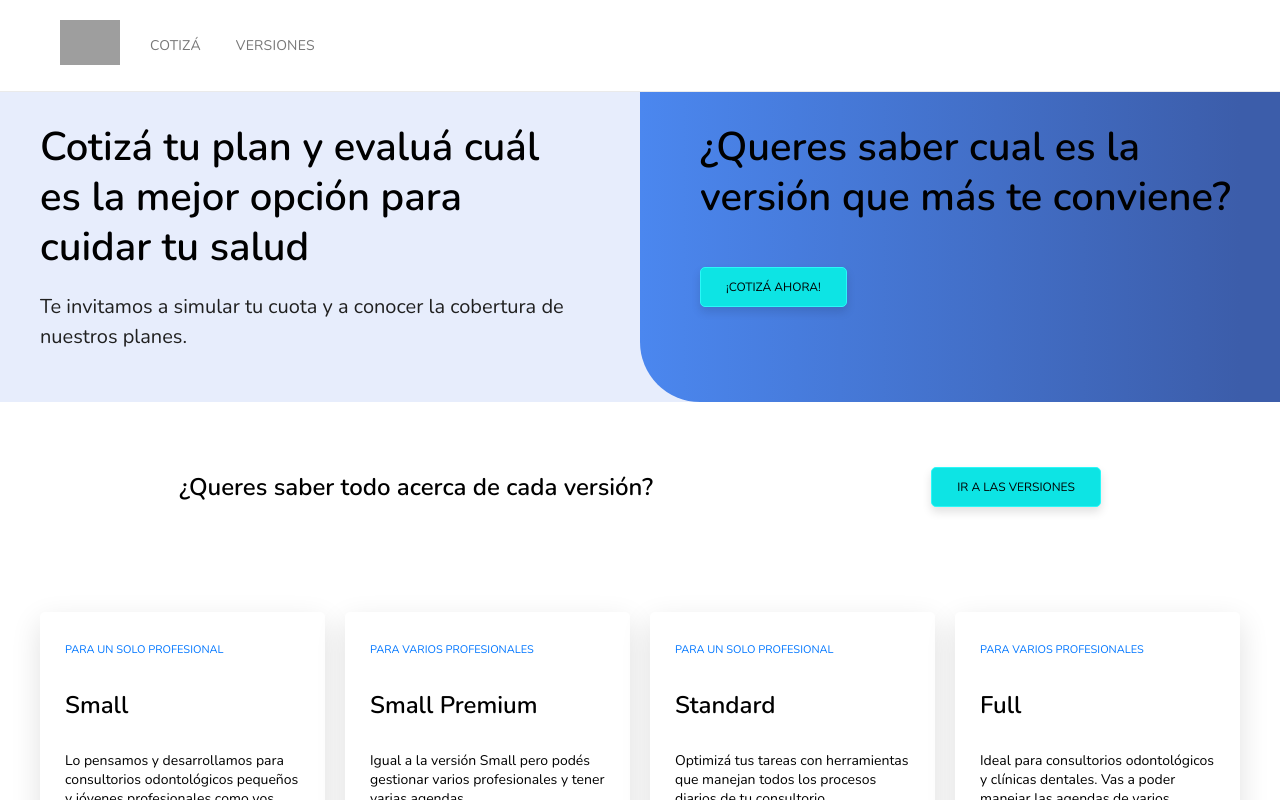
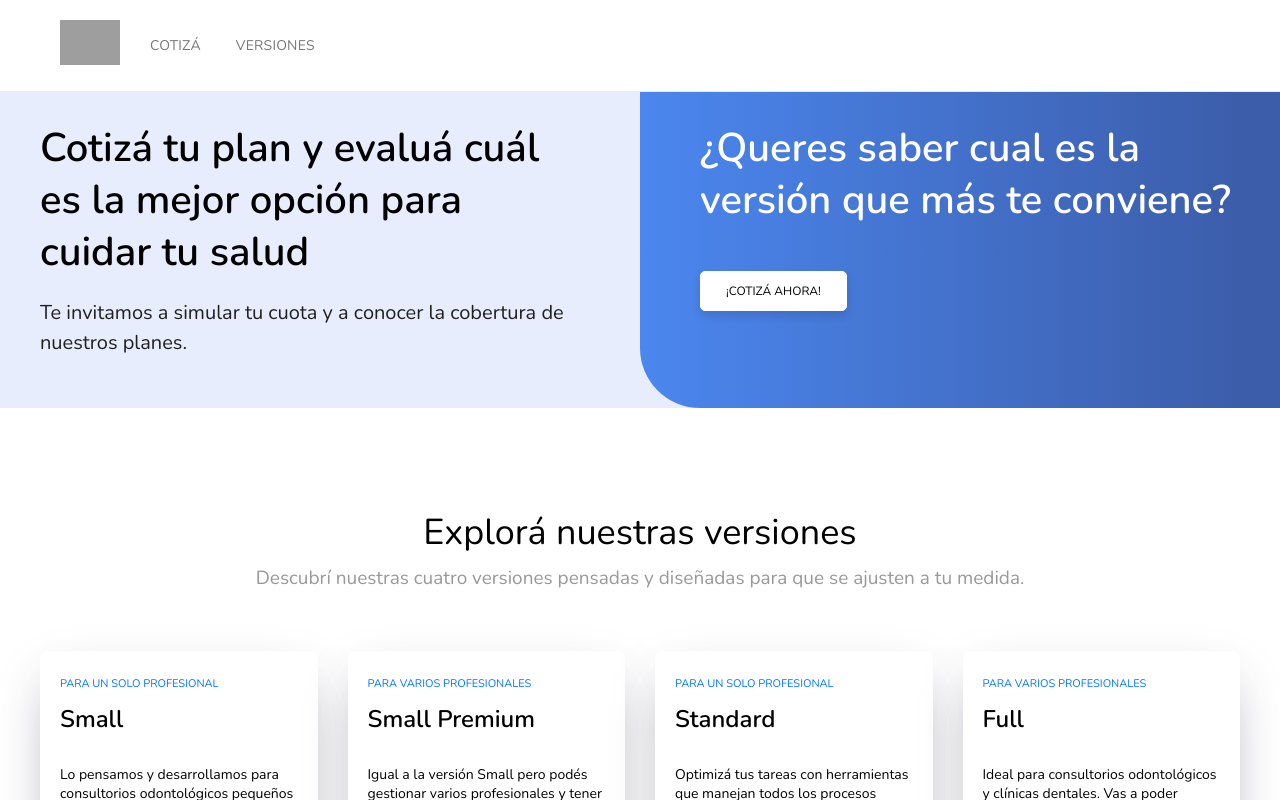
Before and after one commit to juanpernu/bilog-payments, a Next.js app: page / in a window 1280 px wide. Shown: the top 800 px of the page. Built offline with nearby package versions, Linux system fonts and the light colour scheme; grey boxes are pictures that could not be loaded.

Commit message:
refactor: cr changes and merge conflicts

```diff
--- a/components/BannerCta/index.js
+++ b/components/BannerCta/index.js
@@ -1,5 +1,5 @@
 import { useRouter } from "next/router";
-import Button from '../Buttons/Button';
+import { Button } from "../Buttons";
 
 const BannerCta = ({ title, buttonMod, buttonText, url }) => {
   const router = useRouter();
@@ -21,7 +21,7 @@ const BannerCta = ({ title, buttonMod, buttonText, url }) => {
         </div>
       </div>
     </div>
-  )
-}
+  );
+};
 
 export default BannerCta;
--- a/components/Billing/index.js
+++ b/components/Billing/index.js
@@ -1,5 +1,5 @@
 import { formatVersion, splitAddons } from "../../utils";
-import Button from "../Button";
+import { Button } from "../Buttons";
 import Icon from "../Icon";
 
 const Billing = ({ billing, selectedAddons }) => {
--- a/components/Buttons/Button/index.js
+++ b/components/Buttons/Button/index.js
@@ -1,5 +1,5 @@
 const Button = ({
-  modifier,
+  modifier = "primary",
   className,
   fullWidth,
   onClick,
--- a/components/Buttons/Button/index.scss
+++ b/components/Buttons/Button/index.scss
@@ -49,7 +49,7 @@ button {
     border: 1px solid rgb(0, 122, 255);
   }
 
-  &.seconday {
+  &.secondary {
     color: rgb(0, 0, 0);
     border: 1px solid rgb(255, 255, 255);
     background: rgb(255, 255, 255);
--- /dev/null
+++ b/components/Buttons/index.js
@@ -0,0 +1,3 @@
+import Button from "./Button";
+
+export { Button };
--- a/components/Card/index.scss
+++ b/components/Card/index.scss
@@ -1,7 +1,6 @@
 .product-card {
   text-align: center;
   padding: 25px;
-  margin: 60px 0;
   box-sizing: border-box;
   background: rgb(255, 255, 255);
   box-shadow: rgba(0, 0, 0, 0.12) 0px 10px 30px;
--- a/components/CoverSplit/index.js
+++ b/components/CoverSplit/index.js
@@ -12,15 +12,22 @@ const CoverSplit = ({ url }) => {
   };
 
   return (
-    <div className="cover-split--wrapper">
-      <div className="cover-split--container">
-        <div className="left-content">
-          <h2 className="left-title">Cotizá tu plan y evaluá cuál es la mejor opción para cuidar tu salud</h2>
-          <p className="left-copy">Te invitamos a simular tu cuota y a conocer la cobertura de nuestros planes.</p>
+    <div className="cover-split">
+      <div className="cover-split-container">
+        <div className="content left">
+          <h2 className="title">
+            Cotizá tu plan y evaluá cuál es la mejor opción para cuidar tu salud
+          </h2>
+          <p className="copy">
+            Te invitamos a simular tu cuota y a conocer la cobertura de nuestros
+            planes.
+          </p>
         </div>
-        <div className="right-content">
-          <h2 className="right-title">¿Queres saber cual es la versión que más te conviene?</h2>
-          <Button modifier="terciary" onClick={() => handleOnClick()}>
+        <div className="content right">
+          <h2 className="title">
+            ¿Queres saber cual es la versión que más te conviene?
+          </h2>
+          <Button modifier="secondary" onClick={() => handleOnClick()}>
             ¡Cotizá ahora!
           </Button>
         </div>
--- a/components/CoverSplit/index.scss
+++ b/components/CoverSplit/index.scss
@@ -1,56 +1,36 @@
 @import "../../styles/variables";
 
 .cover-split {
-  &--wrapper {
   width: 100%;
-    background: rgb(231,237,252);
-    background: linear-gradient(90deg, rgba(231,237,252,1) 58%, rgba(60,93,170,1) 58%, rgba(60,93,170,1) 100%);
-
+  background: rgb(231, 237, 252);
+  background: linear-gradient(
+    90deg,
+    rgba(231, 237, 252, 1) 58%,
+    rgba(60, 93, 170, 1) 58%,
+    rgba(60, 93, 170, 1) 100%
+  );
   // MOBILE
   @media (min-width: 320px) and (max-width: 767px) {
     width: 100%;
     background: $bilog-white;
   }
-  }
 
-  &--container {
-    // DESKTOP
-    @media only screen and (min-width: 1366px) {
+  &-container {
     display: grid;
     grid-template-columns: 1fr 1fr;
     min-height: 250px;
     max-width: 1200px;
     margin: 0 auto;
-    }
-
-    // IPAD PRO
-    @media (min-width: 1024px) and (max-width: 1366px) {
-      display: grid;
-      grid-template-columns: 1fr 1fr;
-      min-height: 250px;
-      max-width: 1200px;
-      margin: 0 auto;
-    }
-
-    // TABLET
-    @media (min-width: 768px) and (max-width: 1023px) {
-      display: grid;
-      grid-template-columns: 1fr 1fr;
-      min-height: 250px;
-      max-width: 1200px;
-      margin: 0 auto;
-    }
 
     // MOBILE
     @media (min-width: 320px) and (max-width: 767px) {
-      display: grid;
-      min-height: 250px;
-      max-width: 1200px;
-      margin: 0 auto;
+      grid-template-columns: 1fr;
     }
 
-    .left-content {
+    .content {
       height: 100%;
+
+      &.left {
         background: $bilog-gray-blue-light;
         padding: 30px 60px 30px 0;
 
@@ -58,43 +38,27 @@
         @media (min-width: 320px) and (max-width: 767px) {
           padding: 20px 40px;
         }
-
-      .left-title {
-        color: $bilog-black;
-        font-size: $font-size-40;
-        line-height: 1.25;
-        font-weight: $fw-bold;
-        text-align: left;
       }
 
-      .left-copy {
-        color: $bilog-gray-dark;
-        font-size: $font-size-20;
-        line-height: 1.5;
-        font-weight: $fw-light;
-        text-align: left;
-      }
-    }
-
-    .right-content {
-      height: 100%;
-      background: rgb(75,135,239);
-      background: linear-gradient(90deg, rgba(75,135,239,1) 0%, rgba(60,93,170,1) 100%);
+      &.right {
+        background: rgb(75, 135, 239);
+        background: linear-gradient(
+          90deg,
+          rgba(75, 135, 239, 1) 0%,
+          rgba(60, 93, 170, 1) 100%
+        );
         border-bottom-left-radius: 60px;
         padding: 30px 0 30px 60px;
 
         // MOBILE
         @media (min-width: 320px) and (max-width: 767px) {
-        border-bottom-right-radius: 60px;
+          border-bottom-right-radius: 30px;
+          border-bottom-left-radius: 30px;
           padding: 20px 40px;
         }
 
-      .right-title {
-        color: $bilog-black;
-        font-size: $font-size-40;
-        line-height: 1.25;
-        font-weight: $fw-bold;
-        text-align: left;
+        .title {
+          color: $bilog-white;
           margin-bottom: 45px;
 
           // MOBILE
@@ -103,5 +67,17 @@
           }
         }
       }
+
+      .title {
+        font-size: $font-size-40;
+      }
+
+      .copy {
+        color: $bilog-gray-dark;
+        font-size: $font-size-20;
+        line-height: 1.5;
+        font-weight: $fw-light;
       }
     }
+  }
+}
--- a/components/Estimate/index.js
+++ b/components/Estimate/index.js
@@ -1,5 +1,5 @@
 import { useRouter } from "next/router";
-import Button from "../Button";
+import { Button } from "../Buttons";
 
 const Estimate = () => {
   const router = useRouter();
--- a/components/Layout/Header/index.js
+++ b/components/Layout/Header/index.js
@@ -1,5 +1,5 @@
-import React from 'react';
-import Link from 'next/link';
+import React from "react";
+import Link from "next/link";
 
 const Header = () => {
   return (
@@ -20,7 +20,7 @@ const Header = () => {
         </span>
       </nav>
     </header>
-  )
+  );
 };
 
 export default Header;
--- a/pages/index.js
+++ b/pages/index.js
@@ -1,52 +1,11 @@
-import { useContext } from "react";
-import { useRouter } from "next/router";
-import { Context } from "./context";
-
-import Card from "../components/Card";
-import Button from "../components/Buttons/Button";
-import BannerCta from "../components/BannerCta";
 import CoverSplit from "../components/CoverSplit";
+import { Commons } from "../components/Features";
 
 const Index = () => {
-  const ProductCardsContent = useContext(Context);
-  const router = useRouter();
-
-  const handleOnClick = async (plan) => {
-    router.push({
-      pathname: "/pay",
-      query: {
-        version: plan.id,
-        value: plan.value,
-      },
-    });
-  };
-
   return (
     <section className="payments-home">
       <CoverSplit url="/pricing" />
-      <BannerCta
-        title="¿Queres saber todo acerca de cada versión?"
-        buttonText="Ir a las versiones"
-        buttonMod="terciary"
-        url="/versions"
-      />
-      <div className="payments-home--cards">
-        {ProductCardsContent.map((card) => (
-          <Card>
-            <div className="card-content">
-              <span className="copy">{card.copy}</span>
-              <h3 className="title">{card.title}</h3>
-              <p className="text">{card.text}</p>
-            </div>
-            <Button
-              modifier="primary"
-              className="suscription-button"
-              text="Suscribirse"
-              onClick={() => handleOnClick(card.plan)}
-            />
-          </Card>
-        ))}
-      </div>
+      <Commons />
     </section>
   );
 };
--- a/styles/style.scss
+++ b/styles/style.scss
@@ -29,27 +29,6 @@ a {
 
   &:visited {
     color: inherit;
-  }
-}
-
-/* Nav Area */
-.top-bar {
-  width: 100%;
-  margin-top: 0;
-  position: relative;
-  display: flex;
-  flex-direction: row;
-  justify-content: space-between;
-  align-items: center;
-}
-
-.payments-home {
-  &--cards {
-    max-width: 1200px;
-    margin: auto;
-    display: grid;
-    grid-template-columns: repeat(4, minmax(0, 1fr));
-    gap: 20px;
   }
 }
 
@@ -87,7 +66,7 @@ h5 {
 .title {
   font-size: 42px;
   line-height: 52px;
-  font-weight: 600;
+  font-weight: $fw-bold;
   margin: 0;
 
   // MOBILE
```
Lines whose indentation alone changed are shown as unchanged.
